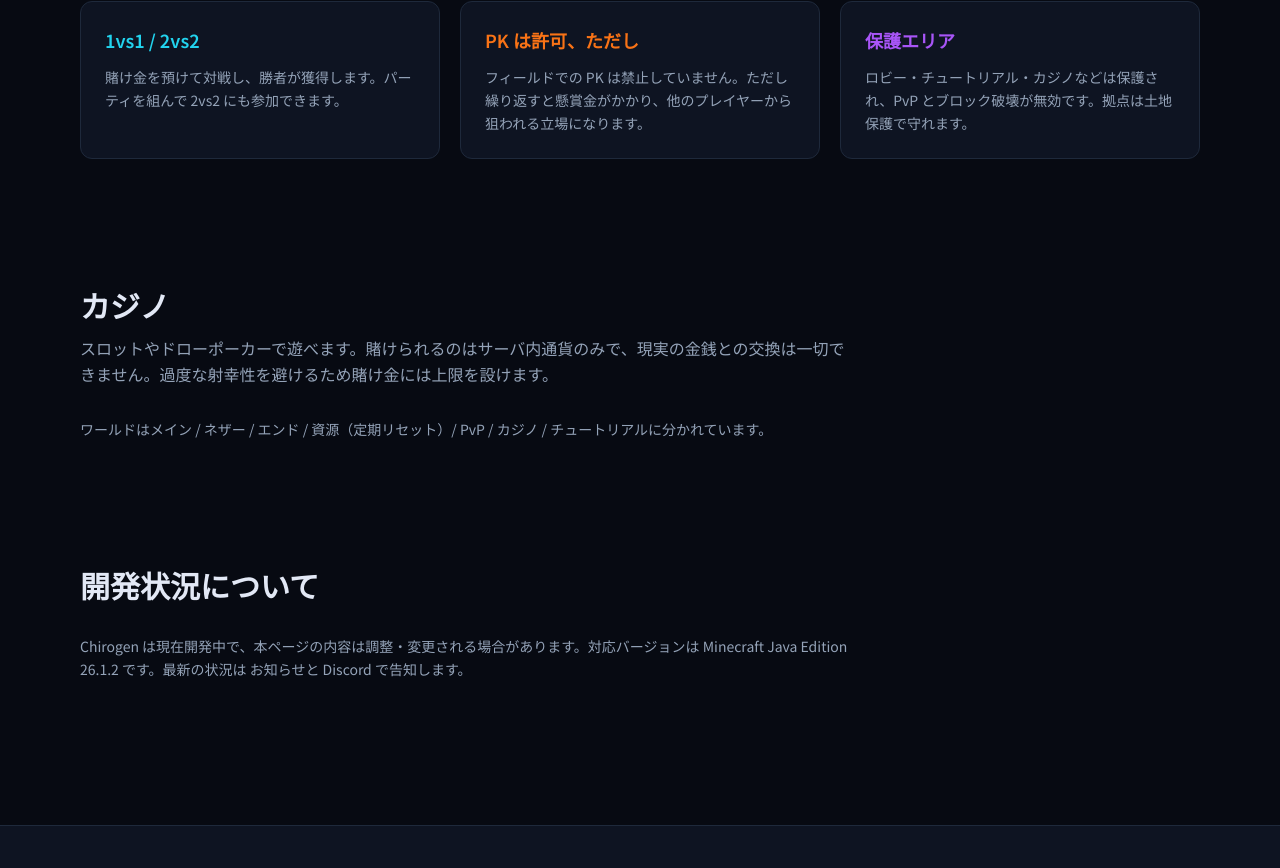
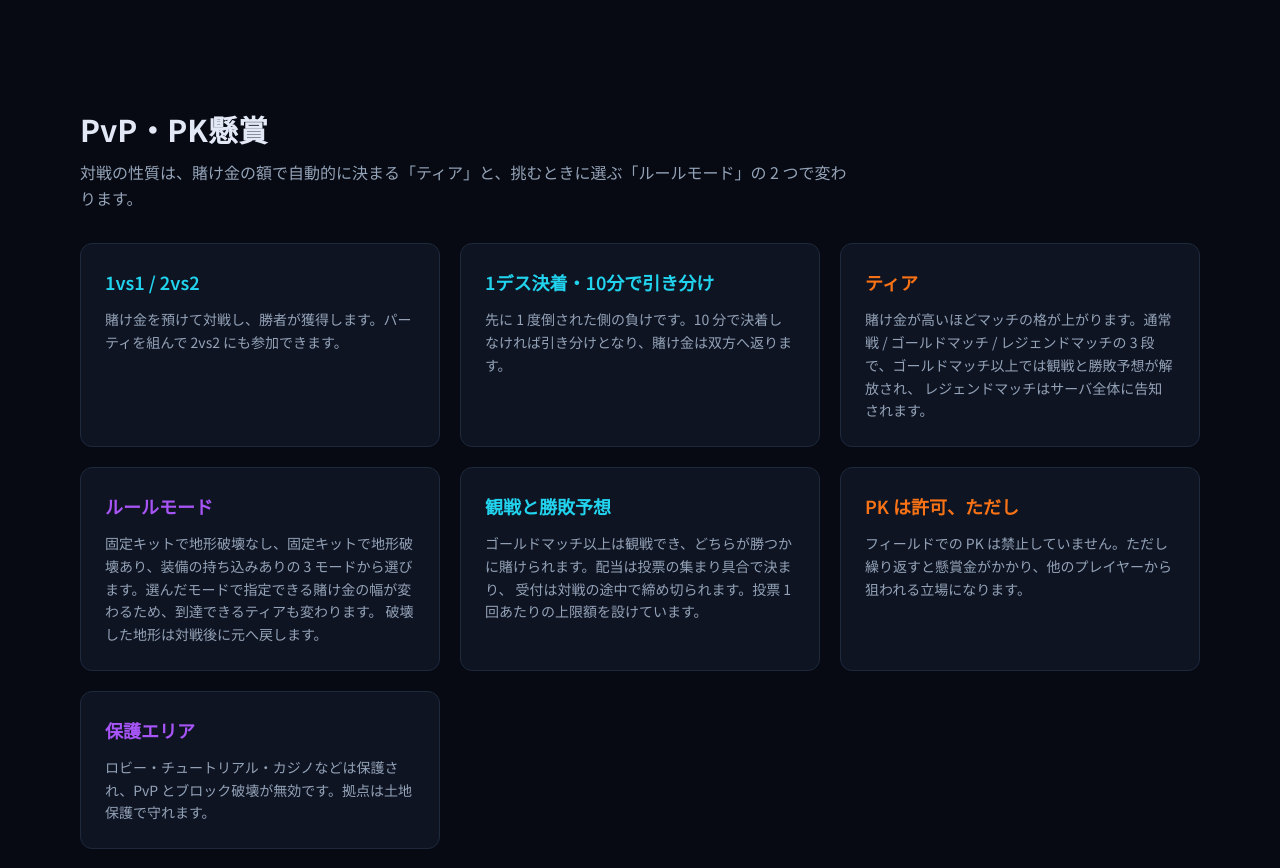
Before and after one commit to 2chiro/chirogen-web, a Next.js app: page /features in a window 1280 px wide. Shown: the part 1895-2763 px from the top of the page. Built offline with nearby package versions, Linux system fonts and the light colour scheme.

Commit message:
features: クエスト・決着条件・ティア/ルールモード・観戦投票を追記

```diff
--- a/src/app/features/page.tsx
+++ b/src/app/features/page.tsx
@@ -77,6 +77,10 @@ export default function FeaturesPage() {
           <Card title="MP と専用武器" accent="gun">
             スキルは MP を消費します。杖や銃はジョブ限定クラフトで、弾薬・マガジン・リロード・反動といった要素が入ります。
           </Card>
+          <Card title="クエスト">
+            全ジョブ共通・ジョブ専用・デイリーの 3 種類があります。進捗は EXP
+            と同じ判定を通るため、EXP が入らない行為ではクエストも進みません。
+          </Card>
         </div>
       </Section>
 
@@ -98,10 +102,30 @@ export default function FeaturesPage() {
         </div>
       </Section>
 
-      <Section title="PvP・PK懸賞">
+      <Section
+        title="PvP・PK懸賞"
+        description="対戦の性質は、賭け金の額で自動的に決まる「ティア」と、挑むときに選ぶ「ルールモード」の 2 つで変わります。"
+      >
         <div className="grid gap-5 md:grid-cols-3">
           <Card title="1vs1 / 2vs2">
             賭け金を預けて対戦し、勝者が獲得します。パーティを組んで 2vs2 にも参加できます。
+          </Card>
+          <Card title="1デス決着・10分で引き分け">
+            先に 1 度倒された側の負けです。10 分で決着しなければ引き分けとなり、賭け金は双方へ返ります。
+          </Card>
+          <Card title="ティア" accent="gun">
+            賭け金が高いほどマッチの格が上がります。通常戦 / ゴールドマッチ /
+            レジェンドマッチの 3 段で、ゴールドマッチ以上では観戦と勝敗予想が解放され、
+            レジェンドマッチはサーバ全体に告知されます。
+          </Card>
+          <Card title="ルールモード" accent="arcane">
+            固定キットで地形破壊なし、固定キットで地形破壊あり、装備の持ち込みありの 3
+            モードから選びます。選んだモードで指定できる賭け金の幅が変わるため、到達できるティアも変わります。
+            破壊した地形は対戦後に元へ戻します。
+          </Card>
+          <Card title="観戦と勝敗予想">
+            ゴールドマッチ以上は観戦でき、どちらが勝つかに賭けられます。配当は投票の集まり具合で決まり、
+            受付は対戦の途中で締め切られます。投票 1 回あたりの上限額を設けています。
           </Card>
           <Card title="PK は許可、ただし" accent="gun">
             フィールドでの PK は禁止していません。ただし繰り返すと懸賞金がかかり、他のプレイヤーから狙われる立場になります。
```
